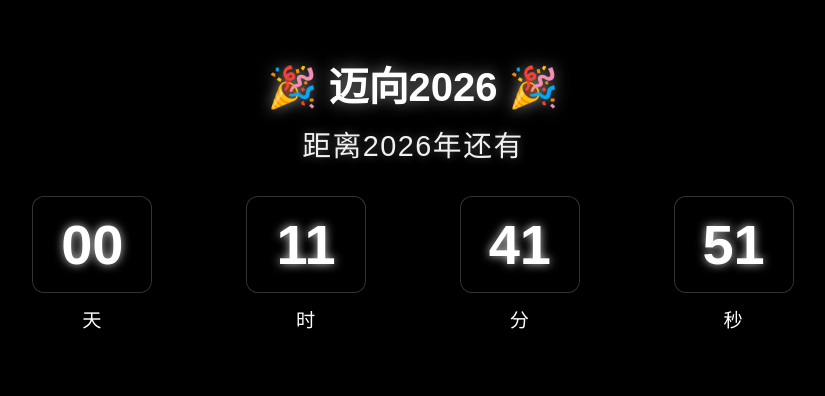
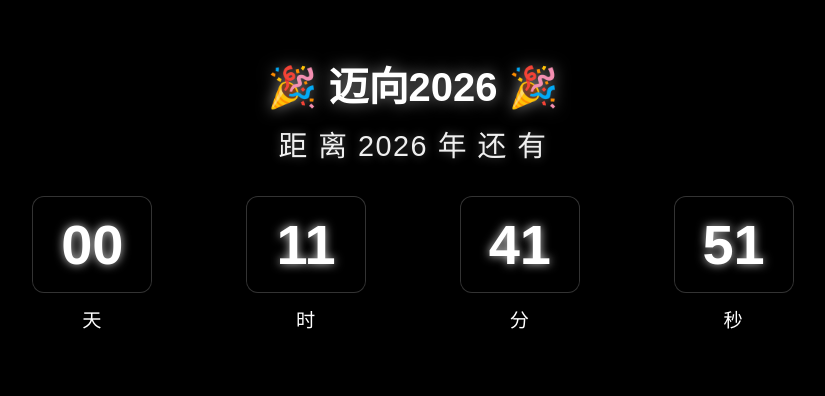
Before and after one commit to lilong-kun/lxw, a plain HTML site: page kuanian/index.html in a window 1280 px wide. Shown: the part 187-583 px from the top of the page, without its empty margins (227-1052 px from the left). Drawn offline with Linux system fonts and the light colour scheme.

Commit message:
Update index.html

```diff
--- a/kuanian/index.html
+++ b/kuanian/index.html
@@ -388,7 +388,7 @@
     <div class="timer-container" id="timerContainer">
         <h1>🎉 迈向2026 🎉</h1>
         <!-- 这里就是添加的提示文字 -->
-        <div class="countdown-prompt">距离2026年还有</div>
+        <div class="countdown-prompt">距 离 2026 年 还 有</div>
 
         <div class="countdown">
             <div class="countdown-item">
```
